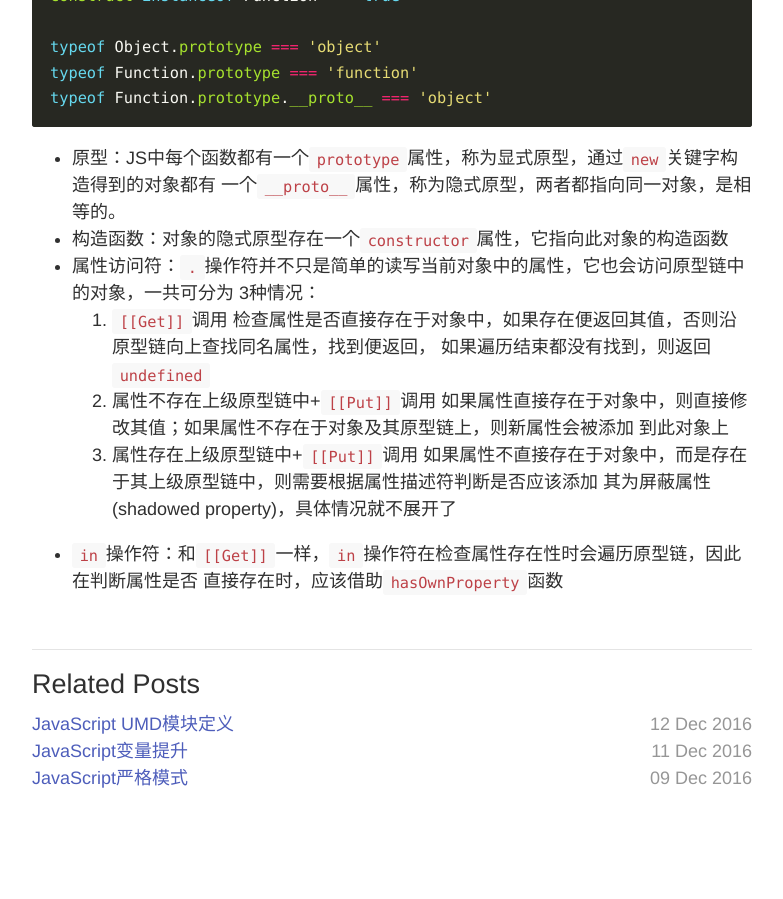
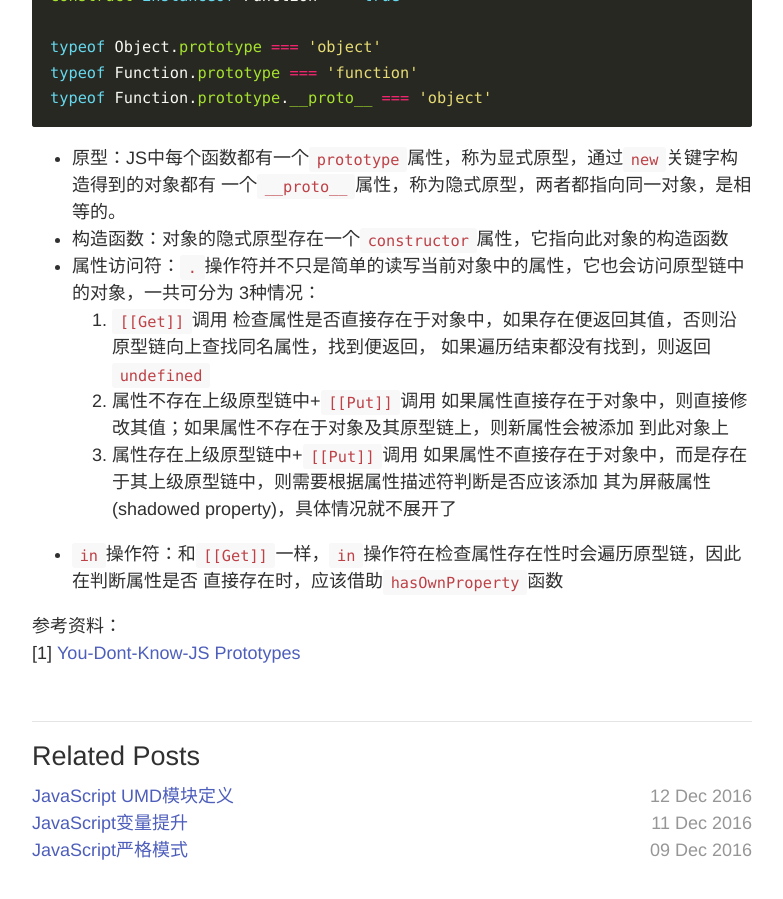
Before and after one commit to skylerlee/codelet, a Jekyll site: the page built from _posts/2016-11-28-javascript-prototype.md, in a window 1280 px wide and 900 px high, scrolled down 1926 px. Shown: the whole window, without its empty margins (248-1031 px from the left). Built offline with Jekyll 4.4.1, drawn with Linux system fonts in a browser that asks for light colours; before the commit the page ends 2754 px from its top, so only the background shows below that.

Commit message:
Add references

```diff
--- a/_posts/2016-11-28-javascript-prototype.md
+++ b/_posts/2016-11-28-javascript-prototype.md
@@ -97,3 +97,6 @@ typeof Function.prototype.__proto__ === 'object'
     其为屏蔽属性(shadowed property)，具体情况就不展开了
 * `in`操作符：和`[[Get]]`一样，`in`操作符在检查属性存在性时会遍历原型链，因此在判断属性是否
 直接存在时，应该借助`hasOwnProperty`函数
+
+参考资料：
+[1] [You-Dont-Know-JS Prototypes](https://github.com/getify/You-Dont-Know-JS/blob/master/this%20%26%20object%20prototypes/ch5.md)
```
